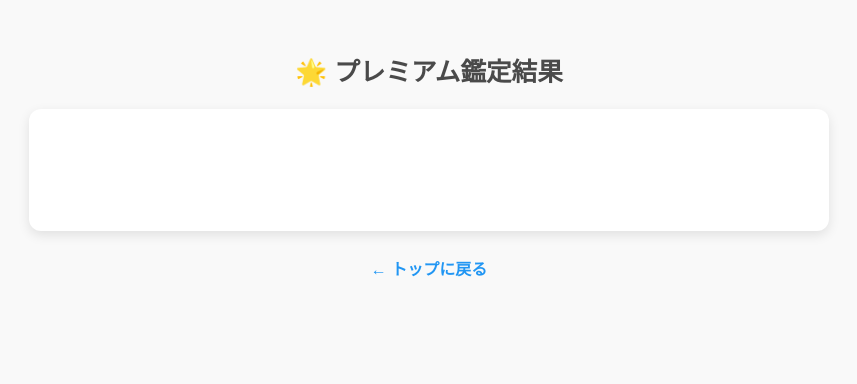
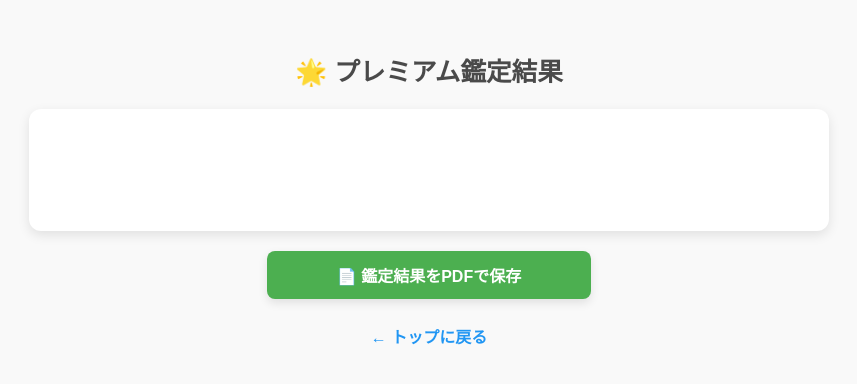
Before and after one commit to taramaru/ai-uranai, a Python web app: template templates/premium_result.html in a window 1280 px wide. Shown: the top 384 px of the page, without its empty margins (211-1068 px from the left). Run offline with Jinja, Linux system fonts and the light colour scheme; the template is opened without the code that fills it, so the values that code supplies are empty.

Commit message:
add PDF download feature

```diff
--- a/templates/premium_result.html
+++ b/templates/premium_result.html
@@ -56,6 +56,24 @@
         font-size: 0.95em;
       }
     }
+    .download-button {
+  display: block;
+  margin: 20px auto;
+  max-width: 300px;
+  background: #4CAF50;
+  color: white;
+  text-align: center;
+  padding: 12px;
+  border-radius: 8px;
+  font-weight: bold;
+  text-decoration: none;
+  box-shadow: 0 4px 10px rgba(0,0,0,0.1);
+}
+
+.download-button:hover {
+  background: #43A047;
+}
+
   </style>
 </head>
 <body>
@@ -64,6 +82,7 @@
   <div class="result-box">
     {{ result }}
   </div>
+  <a href="/download" class="download-button">📄 鑑定結果をPDFで保存</a>
 
   <a href="/" class="back-link">← トップに戻る</a>
 </body>
```
Also changed, not shown: app.py (+34 -0 lines), requirements.txt (+27 -20 lines), 1 other file.
